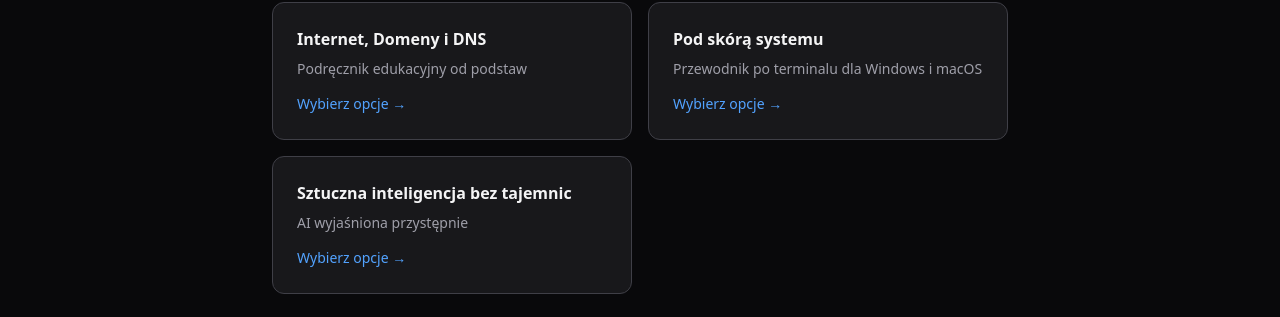
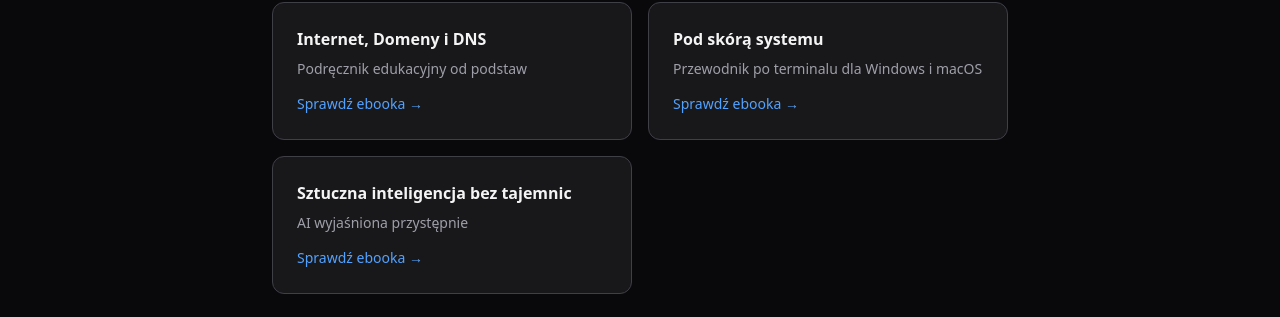
Before and after one commit to MzdrowY/mzdrowy.github.io, a Next.js app: page / in a window 1280 px wide. Shown: the part 328-645 px from the top of the page. Built offline with nearby package versions, Linux system fonts and the light colour scheme; no server answers.

Commit message:
Change CTA to 'Sprawdź ebooka'

```diff
--- a/src/app/ksiazki/page.tsx
+++ b/src/app/ksiazki/page.tsx
@@ -15,7 +15,7 @@ export default function BooksPage() {
             <h2 className="mb-2 text-xl font-semibold">{book.title}</h2>
             <p className="mb-4 flex-1 text-sm text-zinc-400">{book.subtitle}</p>
             <span className="text-sm font-medium text-blue-400">
-              Wybierz opcje &rarr;
+              Sprawdź ebooka &rarr;
             </span>
           </Link>
         ))}
--- a/src/app/page.tsx
+++ b/src/app/page.tsx
@@ -26,7 +26,7 @@ export default function Home() {
               <h3 className="mb-2 font-semibold">{book.title}</h3>
               <p className="mb-3 text-sm text-zinc-400">{book.subtitle}</p>
               <span className="text-sm font-medium text-blue-400">
-                Wybierz opcje &rarr;
+                Sprawdź ebooka &rarr;
               </span>
             </Link>
           ))}
```
